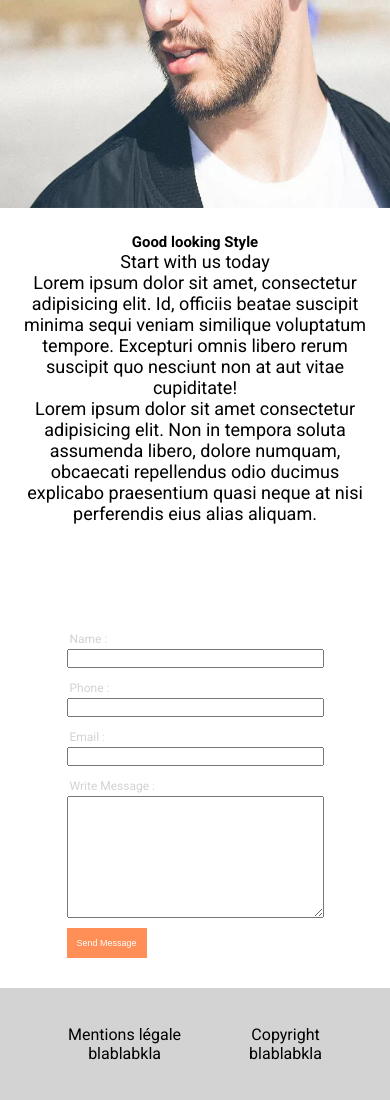
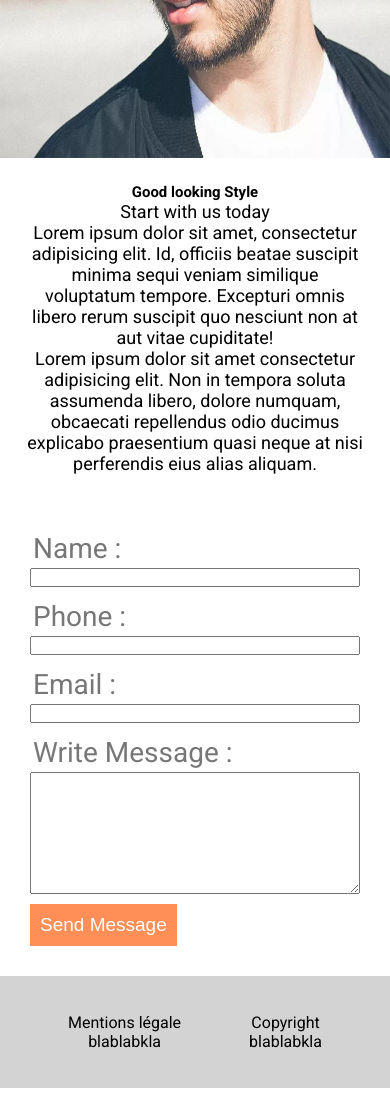
Before and after one commit to alzC/Barber-shop, a plain HTML site: page index.html in a window 390 px wide. Shown: the part 4675-5775 px from the top of the page. Drawn offline with Linux system fonts and the light colour scheme.

Commit message:
final product

```diff
--- a/style.css
+++ b/style.css
@@ -318,6 +318,13 @@ header .navbar .navbar-collapse ul li a {
 	width: 900px;
 }
 @media (max-width: 412px) {
+	.style {
+		padding: 0px;
+	}
+	.style-content {
+		width: 100%;
+		position: relative;
+	}
 	.style-content img {
 		width: 100%;
 	}
@@ -334,17 +341,25 @@ header .navbar .navbar-collapse ul li a {
 body .contact {
 	padding: 25px;
 	display: flex;
+
 	justify-content: center;
 }
 body .contact label {
-	color: lightgray;
-	font-size: 12px;
+	color: rgba(0, 0, 0, 0.534);
+	font-size: 28px;
 	padding: 3px;
+}
+body .contact form {
+	width: 60%;
 }
 .contact .row-label {
 	display: flex;
+	justify-content: space-between;
 }
 @media (max-width: 412px) {
+	body .contact form {
+		width: 100%;
+	}
 	.contact .row-label {
 		flex-direction: column;
 	}
@@ -368,7 +383,7 @@ body .contact label {
 	background: #ff8f57;
 	border: none;
 	color: white;
-	font-size: 9px;
+	font-size: 19px;
 }
 
 footer {
```
